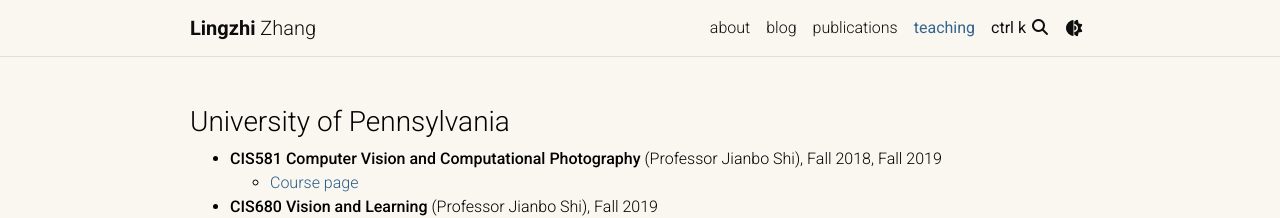
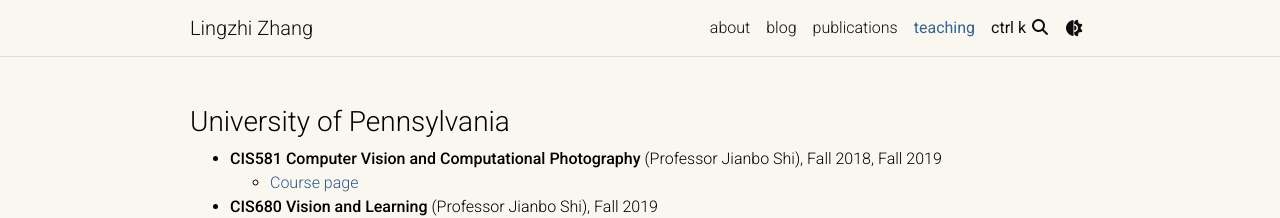
Before and after one commit to owenzlz/owenzlz.github.io, a Jekyll site: the page built from _pages/teaching.md, in a window 1280 px wide. Shown: the top 218 px of the page. Built offline with Jekyll 4.4.1, drawn with Linux system fonts in a browser that asks for light colours; nearby versions of some CDN libraries; library addresses are completed by our own code; a script that is not in the unit is left out; comment, search, counter and statistics services are not loaded.

Commit message:
Render navbar name in uniform weight
Co-Authored-By: Claude Opus 4.8 (1M context) <noreply@anthropic.com>

```diff
--- a/_includes/header.liquid
+++ b/_includes/header.liquid
@@ -6,9 +6,7 @@
         <a class="navbar-brand title font-weight-lighter" href="{{ site.baseurl }}/">
           {% if site.title == 'blank' %}
             {% if site.first_name %}
-              <span class="font-weight-bold">
-                {{- site.first_name -}}
-              </span>
+              {{- site.first_name -}}
             {% endif %}
             {% if site.middle_name %}
               {{- site.middle_name -}}
```
